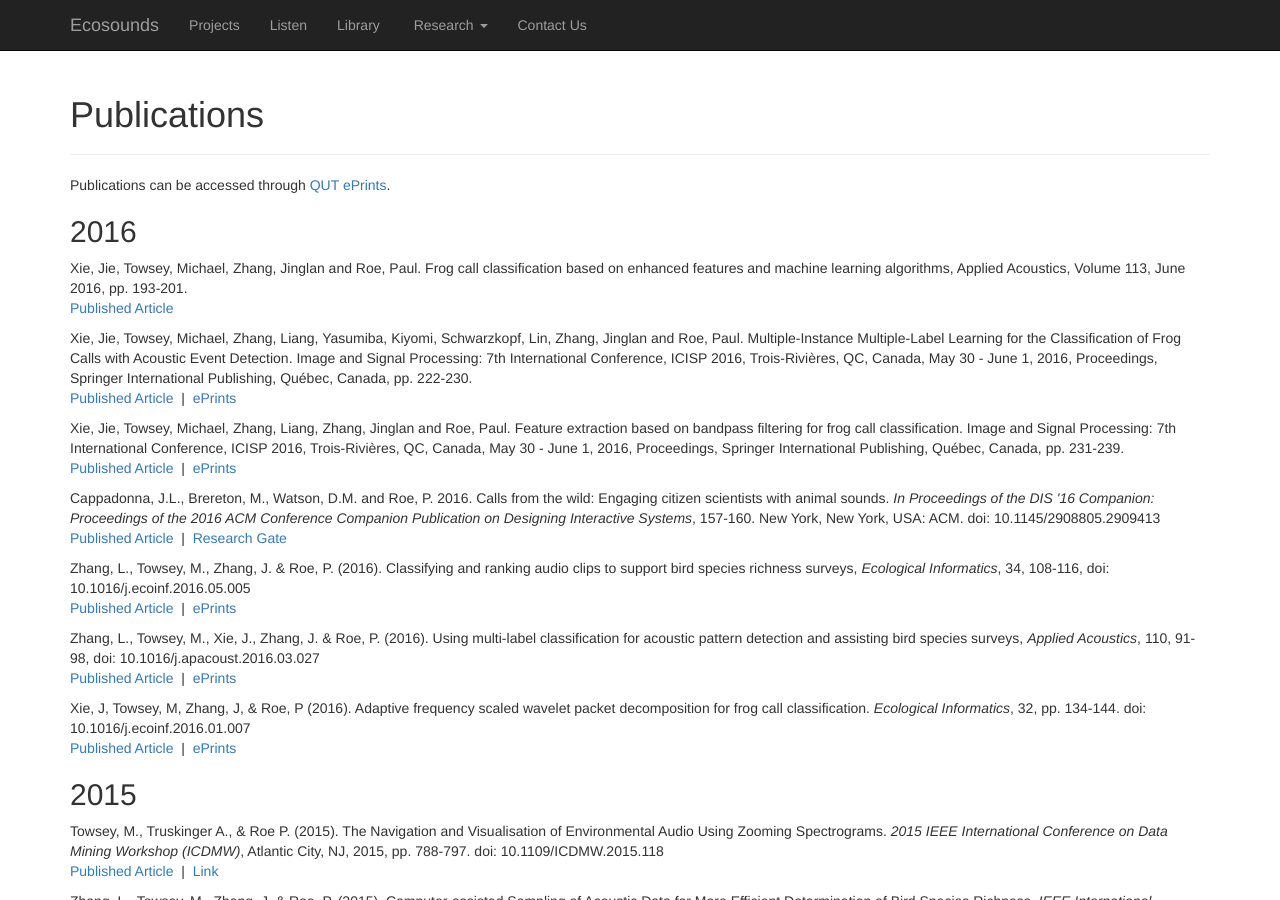
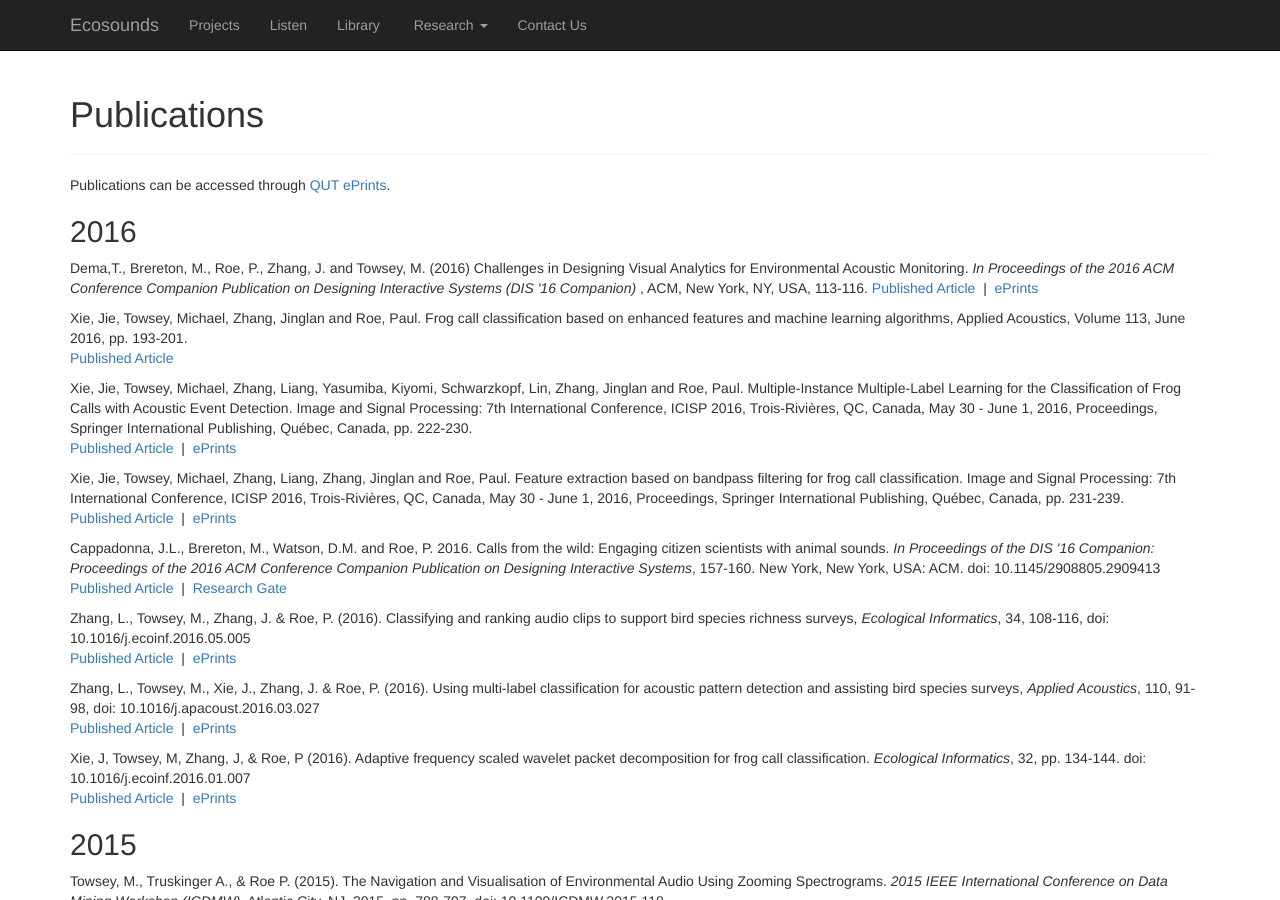
Before and after one commit to QutEcoacoustics/research-blog, a Jekyll site: the page built from publications/publications.html, in a window 1280 px wide and 900 px high. Built offline with Jekyll 4.4.1, drawn with Linux system fonts in a browser that asks for light colours; nearby versions of some CDN libraries.

Commit message:
add publication details
add publication details for Tshering

```diff
--- a/publications/publications.html
+++ b/publications/publications.html
@@ -11,7 +11,13 @@ title: Ecosounds | Publications
     <p>Publications can be accessed through <a href="http://eprints.qut.edu.au/">QUT ePrints</a>.</p>
 
     <h2>2016</h2>
-
+	<p>
+        Dema,T., Brereton, M., Roe, P., Zhang, J. and Towsey, M. (2016) Challenges in Designing Visual Analytics for Environmental Acoustic Monitoring. <i>In Proceedings of the 2016 ACM
+		Conference Companion Publication on Designing Interactive Systems (DIS '16 Companion) </i>, ACM, New York, NY, USA, 113-116. <a href= "http://dx.doi.org/10.1145/2908805.2909402">
+		Published Article</a>
+		&nbsp;|&nbsp;
+		<a href="http://eprints.qut.edu.au/96774/">ePrints</a>
+    </p>
 
 	<p>
 		Xie, Jie, Towsey, Michael, Zhang, Jinglan and Roe, Paul.
```
